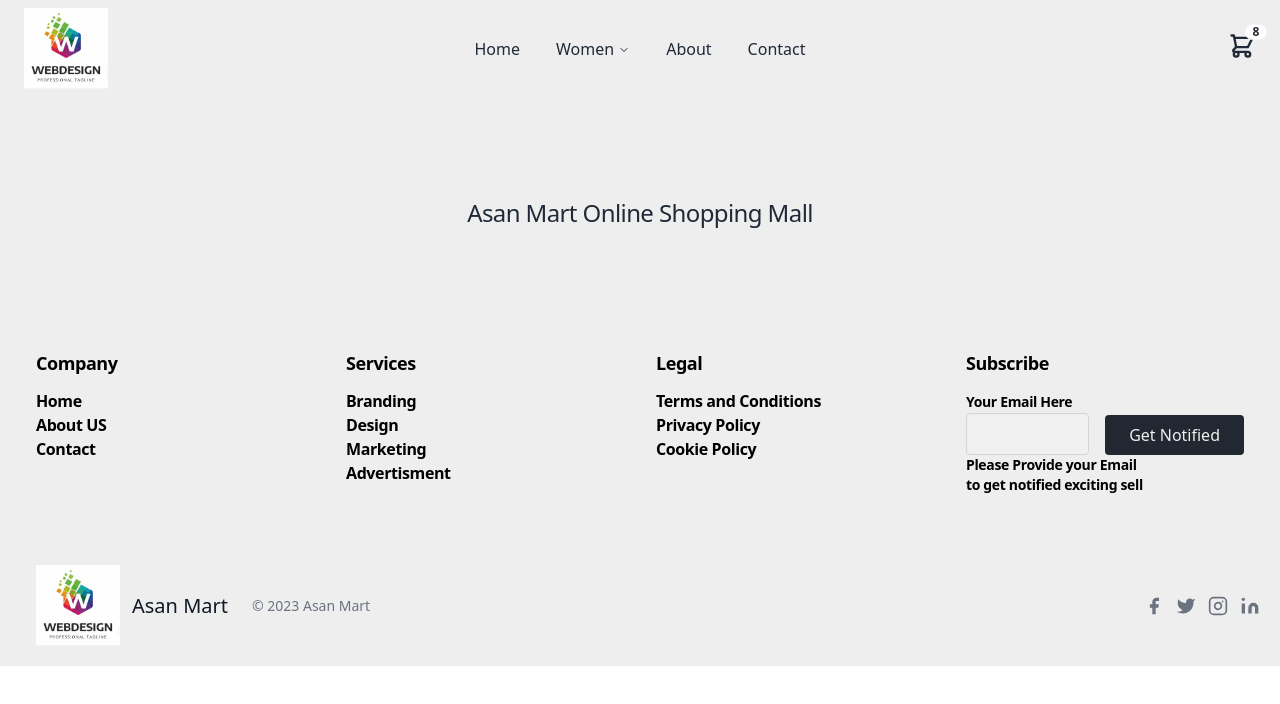
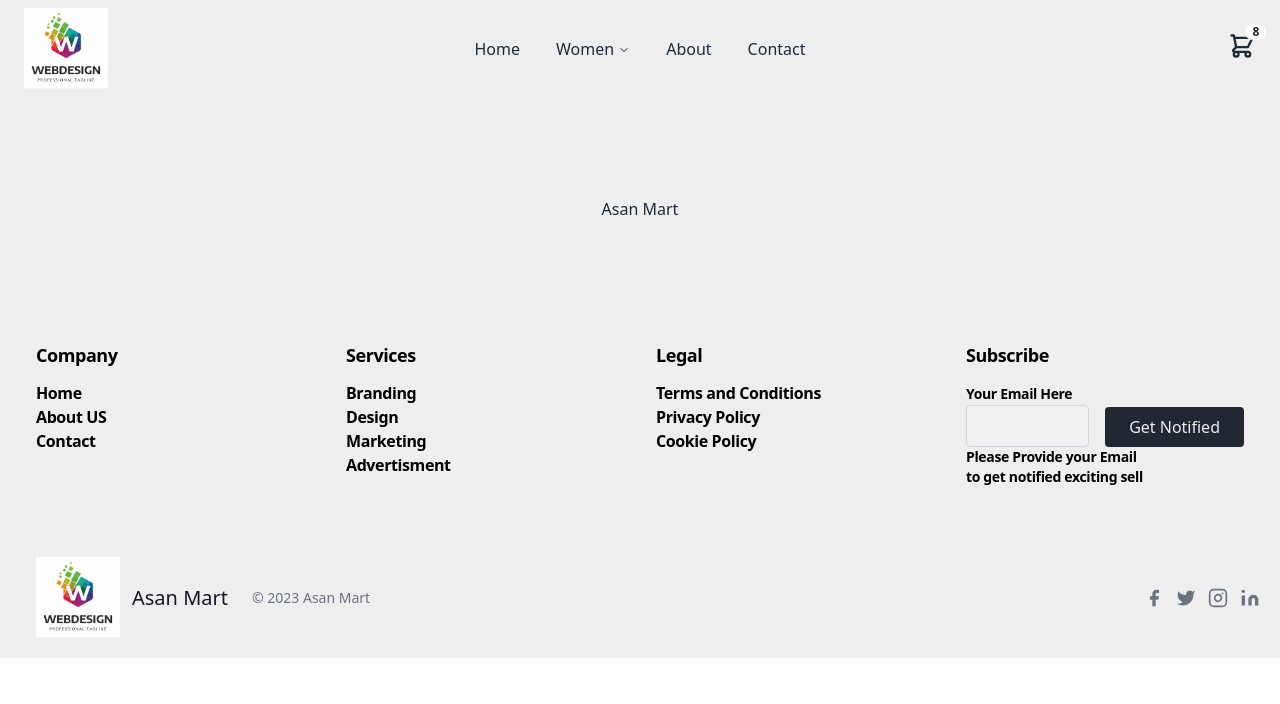
Before and after one commit to ashraffurqan/ecom, a Next.js app: page /about in a window 1280 px wide. Shown: the top 704 px of the page. Built offline with nearby package versions, Linux system fonts and the light colour scheme.

Commit message:
Update page.tsx

```diff
--- a/src/app/about/page.tsx
+++ b/src/app/about/page.tsx
@@ -3,13 +3,8 @@ const About = () => {
   return (
     <div className="mt-[100px] mb-[100px] text-center">
 
+Asan Mart
 
-<div className="text-center mb-10">
-    <h1 className="scroll-m-20 text-xl tracking-tight lg:text-2xl">
-    Asan Mart Online Shopping Mall
-    </h1>
-
-     </div>
      </div>
 
   )
```
